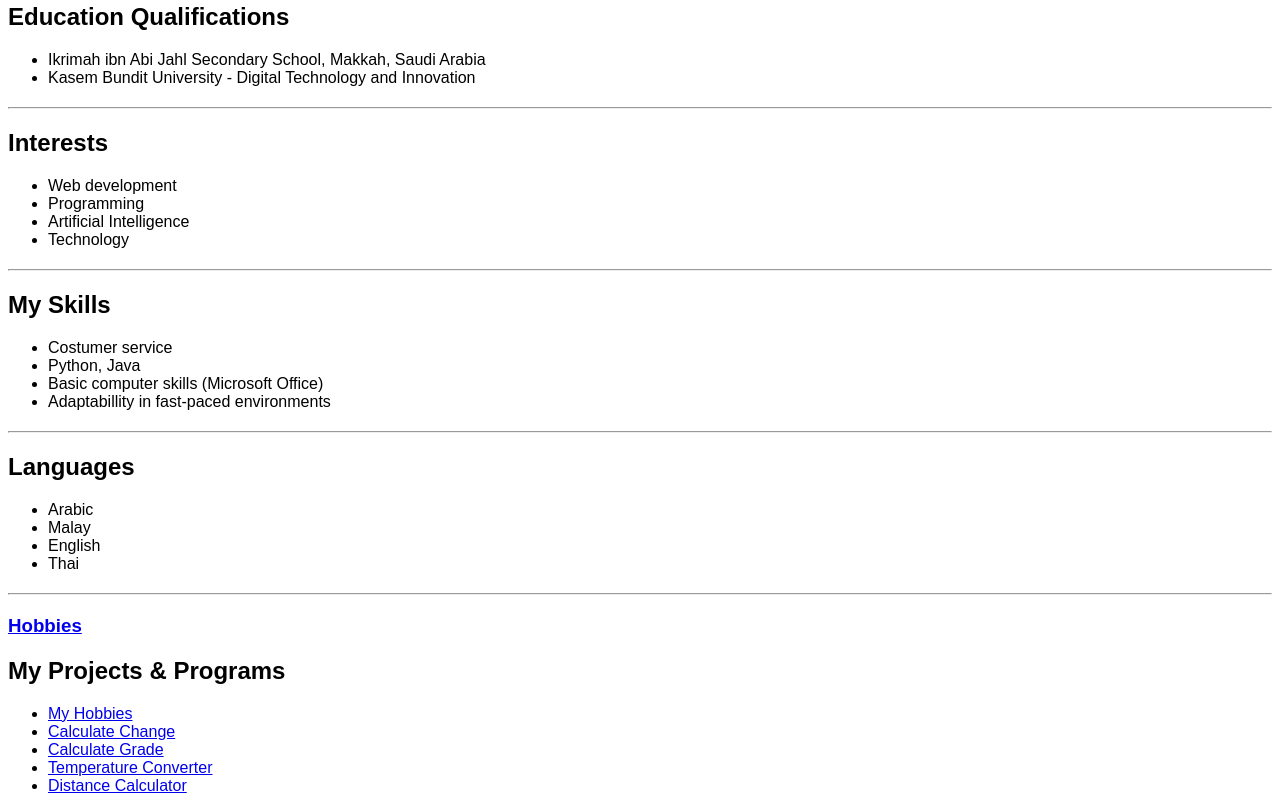
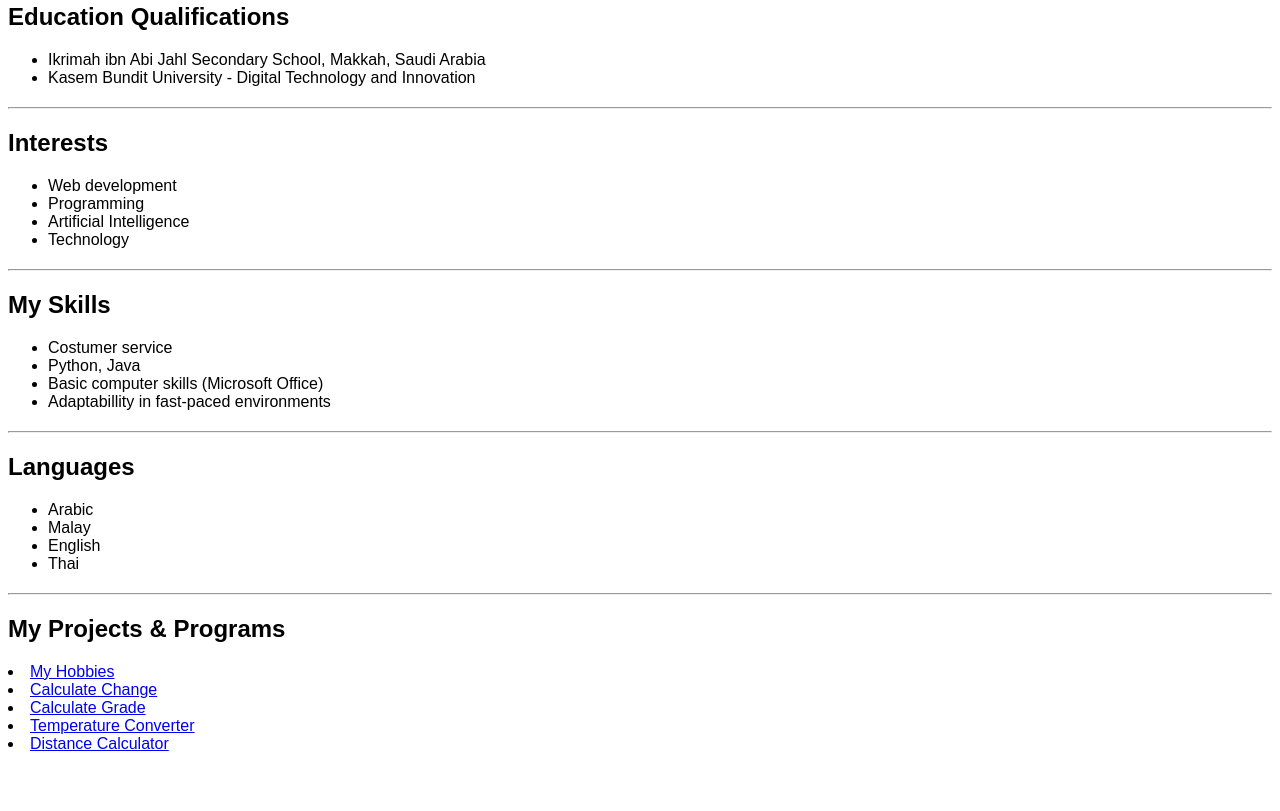
Before and after one commit to coldMezo/DTI224, a plain HTML site: page index.html in a window 1280 px wide. Shown: the part 569-1380 px from the top of the page. After the commit the page ends 1338 px from the top, so only its background shows below. Drawn offline with Linux system fonts and the light colour scheme.

Commit message:
Update index.html

```diff
--- a/index.html
+++ b/index.html
@@ -85,9 +85,13 @@ learning new things, and can work well with others.
 
 <hr>
 
-
+<h2>My Projects & Programs</h2>
 <p>
-<h3> <a href="Hobby.html">Hobbies</a> </h3>
+    <li><a href="hobby.html">My Hobbies </a></li>
+    <li><a href="change.html">Calculate Change</a></li>
+    <li><a href="grade.html">Calculate Grade</a></li>
+    <li><a href="temp.html">Temperature Converter</a></li>
+    <li><a href="distance.html">Distance Calculator</a></li>
 </p>
 
 <script>
@@ -98,16 +102,6 @@ learning new things, and can work well with others.
     }
 </script>
 
-<h2>My Projects & Programs</h2>
-<ul>
-
-    <li><a href="hobby.html">My Hobbies </a></li>
-    <li><a href="change.html">Calculate Change</a></li>
-    <li><a href="grade.html">Calculate Grade</a></li>
-    <li><a href="temp.html">Temperature Converter</a></li>
-    <li><a href="distance.html">Distance Calculator</a></li>
-
-</ul>
 
 </body>
 </html>
```
